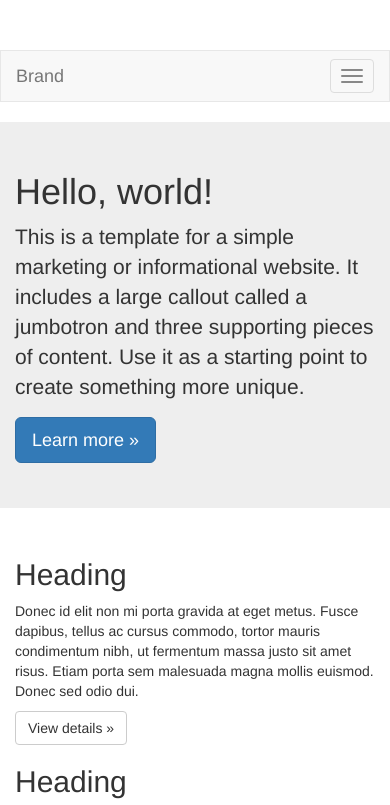
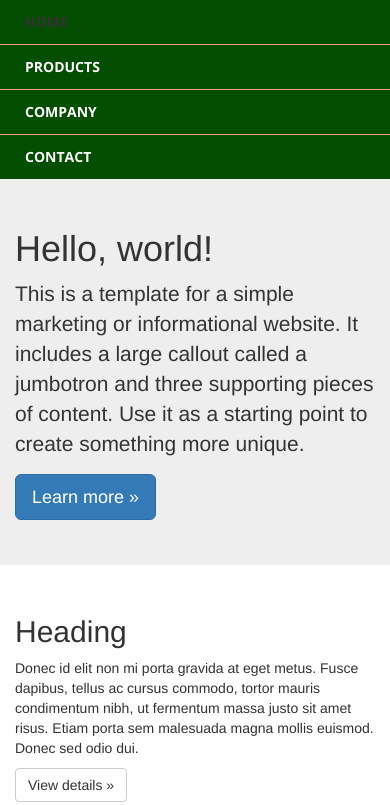
Before and after one commit to TJacoob/shiftAPPens, a plain HTML site: page studyat/client/studyat.html in a window 390 px wide. Shown: the top 805 px of the page. Drawn offline with nearby package versions, Linux system fonts and the light colour scheme; files that its build step writes are made by us from their sources; a script that the page names is missing; files whose address does not match are found by name.

Commit message:
Main Page
Navbar a caminho de pronta

```diff
--- a/studyat/client/css/studyat.css
+++ /dev/null
@@ -1,6 +0,0 @@
-/* CSS declarations go here */
-
-body {
-  padding-top: 50px;
-  padding-bottom: 20px;
-}
--- /dev/null
+++ b/studyat/client/studyat.css
@@ -0,0 +1,122 @@
+/* CSS declarations go here */
+
+@import url(http://fonts.googleapis.com/css?family=Open+Sans:700);
+#cssmenu {
+  background: #034e00;
+  width: auto;
+}
+#cssmenu ul {
+  list-style: none;
+  margin: 0;
+  padding: 0;
+  line-height: 1;
+  display: block;
+  zoom: 1;
+}
+#cssmenu ul:after {
+  content: " ";
+  display: block;
+  font-size: 0;
+  height: 0;
+  clear: both;
+  visibility: hidden;
+}
+#cssmenu ul li {
+  display: inline-block;
+  padding: 0;
+  margin: 0;
+}
+#cssmenu.align-right ul li {
+  float: right;
+}
+#cssmenu.align-center ul {
+  text-align: center;
+}
+#cssmenu ul li a {
+  color: #ffffff;
+  text-decoration: none;
+  display: block;
+  padding: 15px 25px;
+  font-family: 'Open Sans', sans-serif;
+  font-weight: 700;
+  text-transform: uppercase;
+  font-size: 14px;
+  position: relative;
+  -webkit-transition: color .25s;
+  -moz-transition: color .25s;
+  -ms-transition: color .25s;
+  -o-transition: color .25s;
+  transition: color .25s;
+}
+#cssmenu ul li a:hover {
+  color: #046000;
+}
+#cssmenu ul li a:hover:before {
+  width: 100%;
+}
+#cssmenu ul li a:after {
+  content: "";
+  display: block;
+  position: absolute;
+  right: -3px;
+  top: 19px;
+  height: 6px;
+  width: 6px;
+  background: #ffffff;
+  opacity: .5;
+}
+#cssmenu ul li a:before {
+  content: "";
+  display: block;
+  position: absolute;
+  left: 0;
+  bottom: 0;
+  height: 3px;
+  width: 0;
+  background: #333333;
+  -webkit-transition: width .25s;
+  -moz-transition: width .25s;
+  -ms-transition: width .25s;
+  -o-transition: width .25s;
+  transition: width .25s;
+}
+#cssmenu ul li.last > a:after,
+#cssmenu ul li:last-child > a:after {
+  display: none;
+}
+#cssmenu ul li.active a {
+  color: #333333;
+}
+#cssmenu ul li.active a:before {
+  width: 100%;
+}
+#cssmenu.align-right li.last > a:after,
+#cssmenu.align-right li:last-child > a:after {
+  display: block;
+}
+#cssmenu.align-right li:first-child a:after {
+  display: none;
+}
+@media screen and (max-width: 768px) {
+  #cssmenu ul li {
+    float: none;
+    display: block;
+  }
+  #cssmenu ul li a {
+    width: 100%;
+    -moz-box-sizing: border-box;
+    -webkit-box-sizing: border-box;
+    box-sizing: border-box;
+    border-bottom: 1px solid #fb998c;
+  }
+  #cssmenu ul li.last > a,
+  #cssmenu ul li:last-child > a {
+    border: 0;
+  }
+  #cssmenu ul li a:after {
+    display: none;
+  }
+  #cssmenu ul li a:before {
+    display: none;
+  }
+}
--- a/studyat/client/studyat.html
+++ b/studyat/client/studyat.html
@@ -10,10 +10,17 @@
 <title>Jumbotron Template for Bootstrap</title>
 
 <!-- Bootstrap core CSS -->
-  <link href="css/bootstrap.min.css" rel="stylesheet">
+<link href="../../dist/css/bootstrap.min.css" rel="stylesheet">
+
+<!-- IE10 viewport hack for Surface/desktop Windows 8 bug -->
+<link href="../../assets/css/ie10-viewport-bug-workaround.css" rel="stylesheet">
 
 <!-- Custom styles for this template -->
 <link href="studyat.css" rel="stylesheet">
+
+<!-- Just for debugging purposes. Don't actually copy these 2 lines! -->
+<!--[if lt IE 9]><script src="../../assets/js/ie8-responsive-file-warning.js"></script><![endif]-->
+<script src="../../assets/js/ie-emulation-modes-warning.js"></script>
 
 <!-- HTML5 shim and Respond.js for IE8 support of HTML5 elements and media queries -->
 <!--[if lt IE 9]>
@@ -24,53 +31,39 @@
 
 <body>
 
-<nav class="navbar navbar-default">
-  <div class="container-fluid">
-    <!-- Brand and toggle get grouped for better mobile display -->
+<div id='cssmenu'>
+<ul>
+   <li class='active'><a href='#'><span>Home</span></a></li>
+   <li><a href='#'><span>Products</span></a></li>
+   <li><a href='#'><span>Company</span></a></li>
+   <li class='last'><a href='#'><span>Contact</span></a></li>
+</ul>
+</div>
+
+<!-- <nav class="navbar navbar-inverse navbar-fixed-top">
+  <div class="container">
     <div class="navbar-header">
-      <button type="button" class="navbar-toggle collapsed" data-toggle="collapse" data-target="#bs-example-navbar-collapse-1" aria-expanded="false">
+      <button type="button" class="navbar-toggle collapsed" data-toggle="collapse" data-target="#navbar" aria-expanded="false" aria-controls="navbar">
         <span class="sr-only">Toggle navigation</span>
         <span class="icon-bar"></span>
         <span class="icon-bar"></span>
         <span class="icon-bar"></span>
       </button>
-      <a class="navbar-brand" href="#">Brand</a>
+      <a class="navbar-brand" href="#">Project name</a>
     </div>
-
-    <!-- Collect the nav links, forms, and other content for toggling -->
-    <div class="collapse navbar-collapse" id="bs-example-navbar-collapse-1">
-      <ul class="nav navbar-nav">
-        <li class="active"><a href="#">Link <span class="sr-only">(current)</span></a></li>
-        <li><a href="#">Link</a></li>
-        <li class="dropdown">
-          <a href="#" class="dropdown-toggle" data-toggle="dropdown" role="button" aria-haspopup="true" aria-expanded="false">Dropdown <span class="caret"></span></a>
-          <ul class="dropdown-menu">
-            <li><a href="#">Action</a></li>
-            <li><a href="#">Another action</a></li>
-            <li><a href="#">Something else here</a></li>
-            <li role="separator" class="divider"></li>
-            <li><a href="#">Separated link</a></li>
-            <li role="separator" class="divider"></li>
-            <li><a href="#">One more separated link</a></li>
-          </ul>
-        </li>
-      </ul>
-      <ul class="nav navbar-nav navbar-right">
-        <li><a href="#">Link</a></li>
-        <li class="dropdown">
-          <a href="#" class="dropdown-toggle" data-toggle="dropdown" role="button" aria-haspopup="true" aria-expanded="false">Dropdown <span class="caret"></span></a>
-          <ul class="dropdown-menu">
-            <li><a href="#">Action</a></li>
-            <li><a href="#">Another action</a></li>
-            <li><a href="#">Something else here</a></li>
-            <li role="separator" class="divider"></li>
-            <li><a href="#">Separated link</a></li>
-          </ul>
-        </li>
-      </ul>
-    </div><!-- /.navbar-collapse -->
-  </div><!-- /.container-fluid -->
-</nav>
+    <div id="navbar" class="navbar-collapse collapse">
+      <form class="navbar-form navbar-right">
+        <div class="form-group">
+          <input type="text" placeholder="Email" class="form-control">
+        </div>
+        <div class="form-group">
+          <input type="password" placeholder="Password" class="form-control">
+        </div>
+        <button type="submit" class="btn btn-success">Sign in</button>
+      </form>
+    </div>
+  </div>
+</nav> -->
 
 <!-- Main jumbotron for a primary marketing message or call to action -->
 <div class="jumbotron">
@@ -118,9 +111,3 @@
 <!-- IE10 viewport hack for Surface/desktop Windows 8 bug -->
 <script src="../../assets/js/ie10-viewport-bug-workaround.js"></script>
 </body>
-
-
-<template name="hello">
-  <button>Click Me</button>
-  <p>You've pressed the button {{counter}} times.</p>
-</template>
```
Also changed, not shown: studyat/client/studyat.js (renamed from studyat/client/js/studyat.js), 3 other files. Lines whose indentation alone changed are shown as unchanged.
